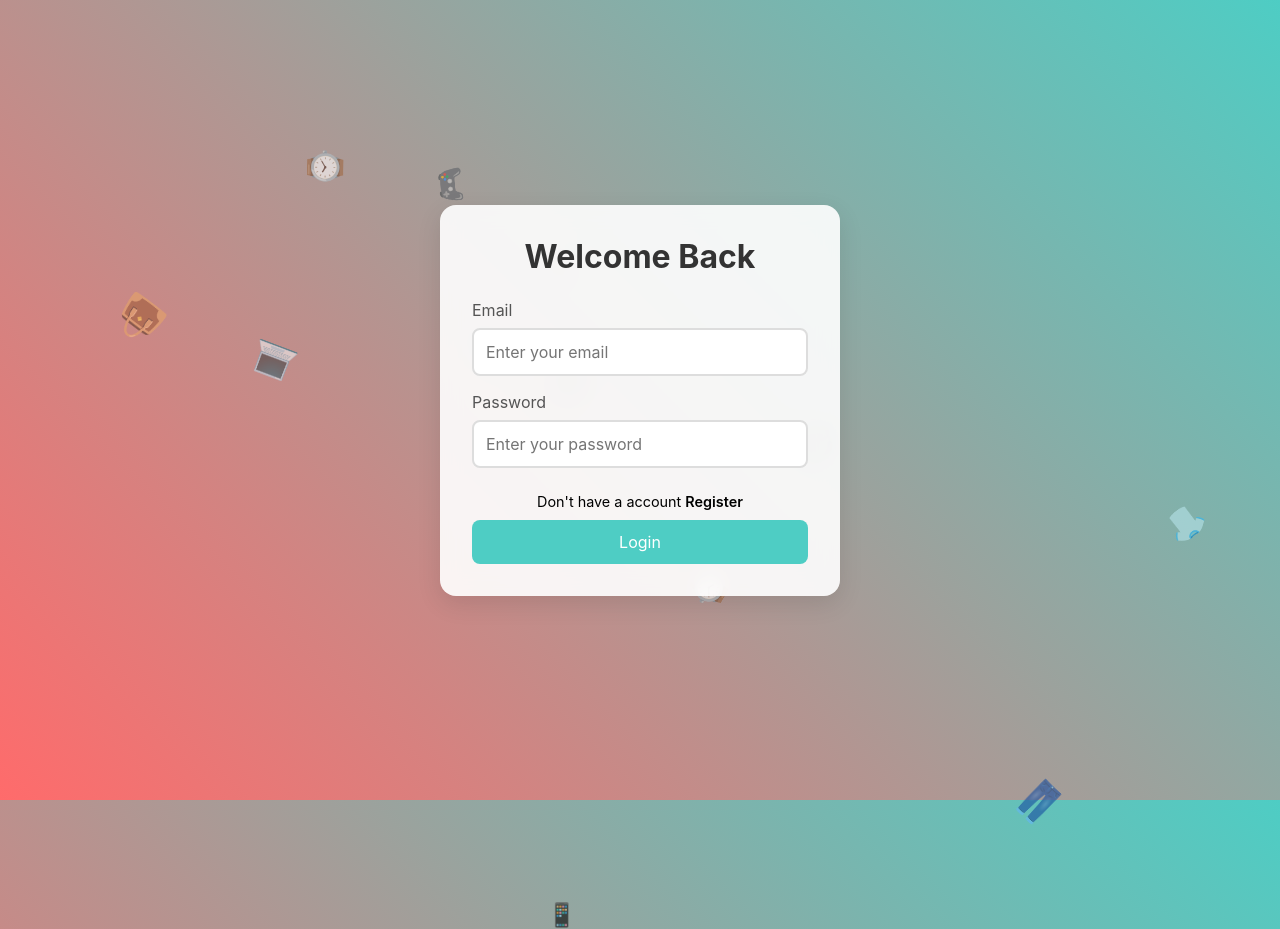
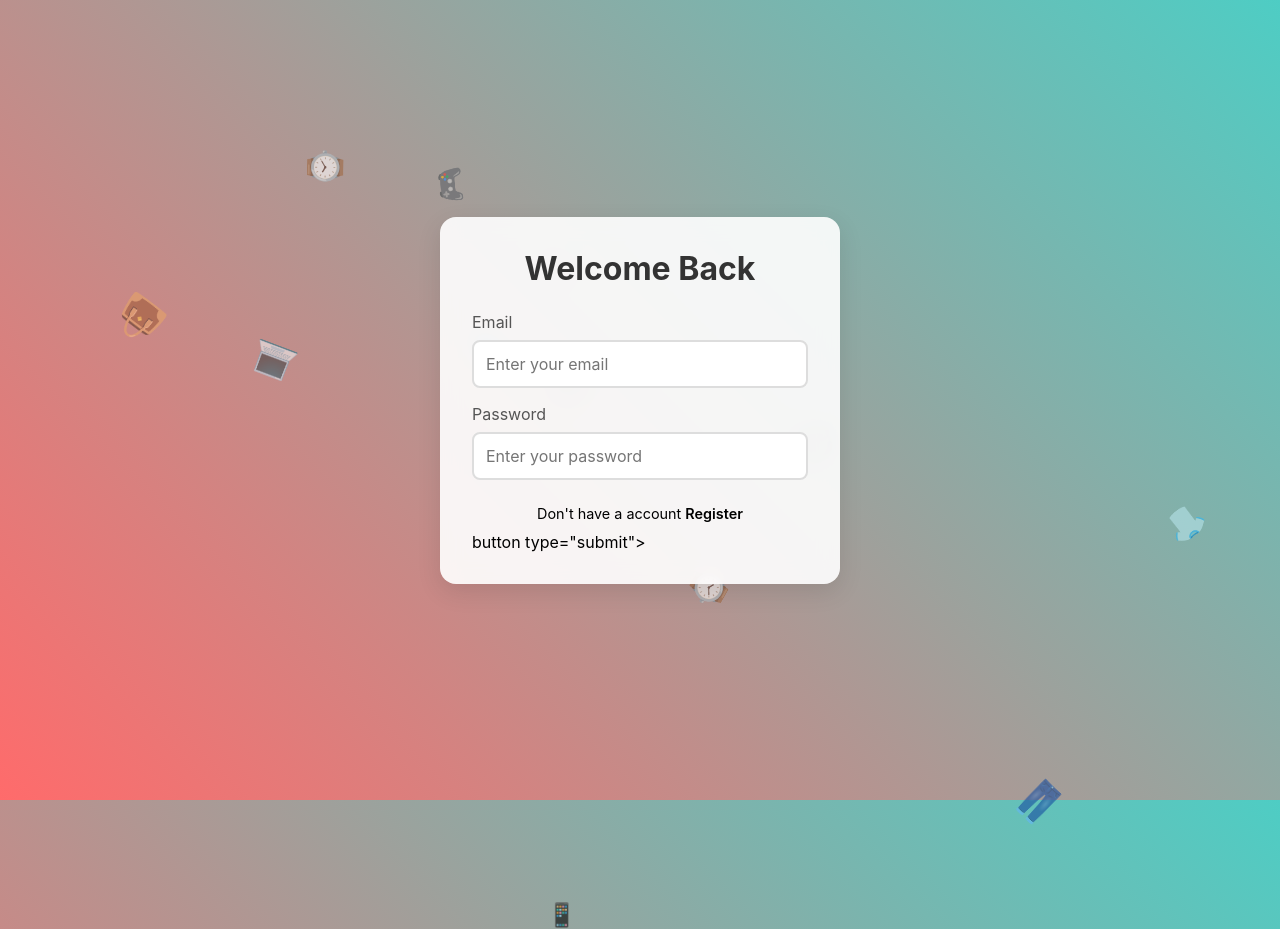
Before and after one commit to Atharv9595770870/shophere, a plain HTML site: page index.html in a window 1280 px wide. Drawn offline with Linux system fonts and the light colour scheme.

Commit message:
Update index.html

```diff
--- a/index.html
+++ b/index.html
@@ -127,7 +127,7 @@
             <div class="register">
                 <p>Don't have a account <a href="signup.html">Register</a></p>
             </div>
-            <a href="Menuicon.html"><button type="submit">Login</button></a>
+            button type="submit"><a href="Menuicon.html"><Login</a></button>
         </form>
     </div>
 
```
